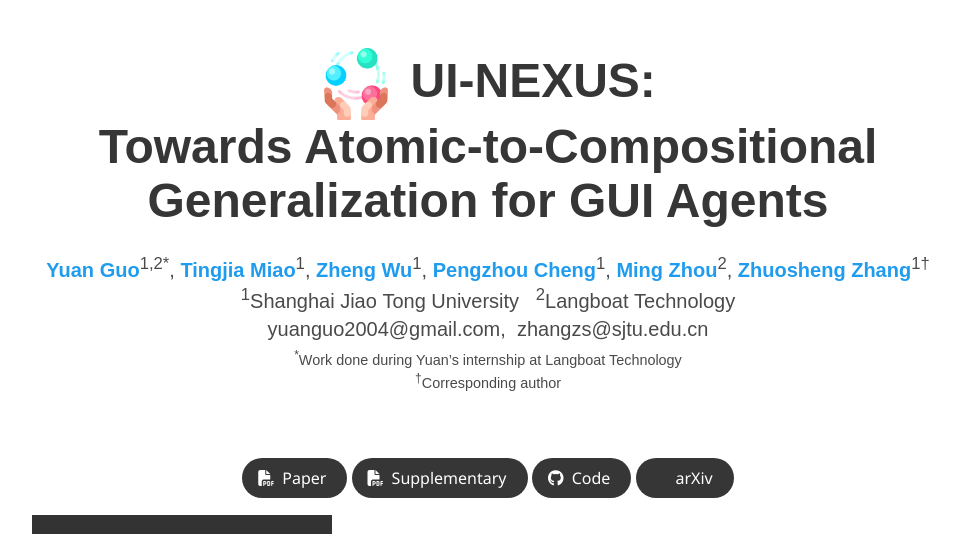
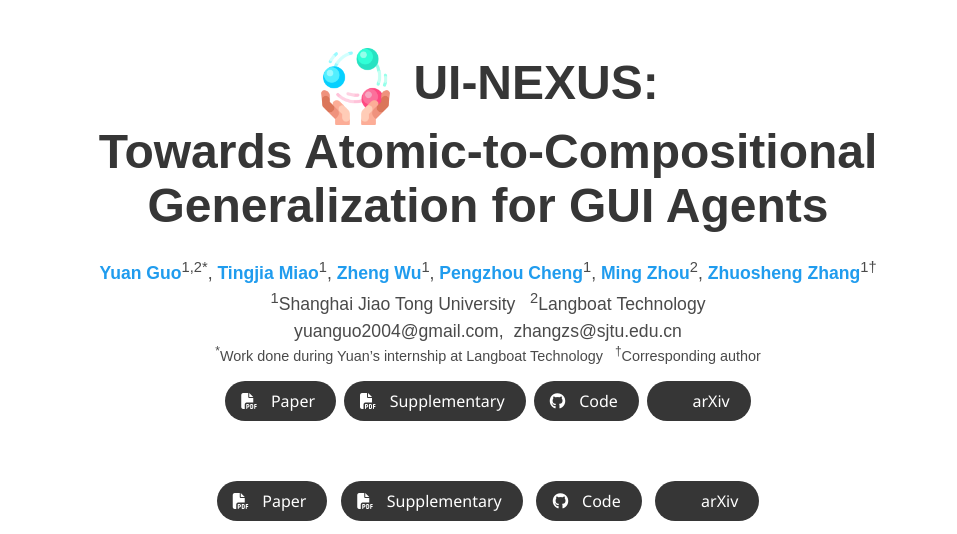
Before and after one commit to UI-Nexus/UI-Nexus.github.io, a plain HTML site: page index.html in a window 1280 px wide. Shown: the top 534 px of the page, without its empty margins (152-1109 px from the left). Drawn offline with nearby package versions, Linux system fonts and the light colour scheme; grey boxes are pictures that could not be loaded; some icons are missing; a web font is replaced by a local one.

Commit message:
Update index.html

```diff
--- a/index.html
+++ b/index.html
@@ -47,62 +47,70 @@
 <body>
 
 
+<!-- ============ HERO ============ -->
 <section class="hero">
   <div class="hero-body">
     <div class="container is-max-desktop">
       <div class="columns is-centered">
         <div class="column has-text-centered">
-          <!-- 标题 + 图标 -->
+
+          <!-- ===== 标题 + 图标 ===== -->
           <h1 class="title is-1 publication-title">
-            <img
-              src="static/images/juggling.png"
-              alt="icon"
-              style="width: 1.5em; vertical-align: middle; margin-right: 5px;"
-            >
+            <img src="static/images/juggling.png"
+                 alt="icon"
+                 style="width:1.6em;vertical-align:middle;margin-right:6px;">
             UI-NEXUS:<br>
             Towards Atomic-to-Compositional Generalization for GUI Agents
           </h1>
 
-          <!-- 内联样式：只选中作者链接 -->
+          <!-- ===== 内嵌样式 ===== -->
           <style>
-            /* 只选中 publication-authors 下的 author-block a */
-            .publication-authors .author-block a {
-              font-weight: 600;
-              white-space: nowrap;
+            /* 作者名字加粗且不换行 */
+            .publication-authors .author-block a{
+              font-weight:600;
+              white-space:nowrap;
             }
-            /* 作者整体样式 */
-            .publication-authors {
-              text-align: center;
-              font-size: 1.1rem;
-              line-height: 1.4;
-              margin-top: 0.5rem;
+            /* 作者区整体 */
+            .publication-authors{
+              text-align:center;
+              font-size:1.1rem;
+              line-height:1.4;
+              margin-top:0.6rem;      /* 标题↘作者 */
+              margin-bottom:0.65rem;  /* 作者↘按钮 */
             }
-            /* 脚注区域 */
-            .footnote-block {
-              font-size: 0.9rem;
-              margin-top: 0.25rem;
+            /* affiliation / email / 脚注微调 */
+            .affiliation-block,
+            .email-block      { display:inline-block; margin-top:0.15rem;}
+            .footnote-block   { font-size:0.9rem; }
+
+            /* 按钮容器与按钮本身 */
+            .publication-links{ margin-top:0; }      /* 已在作者区留了间距 */
+            .publication-links .button{
+              margin:0.25rem 0.3rem;  /* 水平&垂直间距 */
+              display:inline-flex; align-items:center;
+              gap:0.35em;             /* 图标与文字间距 */
             }
           </style>
 
-          <!-- 作者区 -->
-          <div class="publication-authors is-size-5">
+          <!-- ===== 作者区 ===== -->
+          <div class="publication-authors">
             <span class="author-block">
-              <a href="FIRST AUTHOR PERSONAL LINK" target="_blank">Yuan&nbsp;Guo</a><sup>1,2*</sup>,
+              <a href="YOUR_LINK_1" target="_blank">Yuan&nbsp;Guo</a><sup>1,2*</sup>,
             </span>
             <span class="author-block">
-              <a href="SECOND AUTHOR PERSONAL LINK" target="_blank">Tingjia&nbsp;Miao</a><sup>1</sup>,
+              <a href="YOUR_LINK_2" target="_blank">Tingjia&nbsp;Miao</a><sup>1</sup>,
             </span>
             <span class="author-block">
-              <a href="THIRD AUTHOR PERSONAL LINK" target="_blank">Zheng&nbsp;Wu</a><sup>1</sup>,
+              <a href="YOUR_LINK_3" target="_blank">Zheng&nbsp;Wu</a><sup>1</sup>,
             </span>
             <span class="author-block">
-              <a href="FOURTH AUTHOR PERSONAL LINK" target="_blank">Pengzhou&nbsp;Cheng</a><sup>1</sup>,
+              <a href="YOUR_LINK_4" target="_blank">Pengzhou&nbsp;Cheng</a><sup>1</sup>,
             </span>
             <span class="author-block">
-              <a href="FIFTH AUTHOR PERSONAL LINK" target="_blank">Ming&nbsp;Zhou</a><sup>2</sup>,
+              <a href="YOUR_LINK_5" target="_blank">Ming&nbsp;Zhou</a><sup>2</sup>,
             </span>
             <span class="author-block">
-              <a href="SIXTH AUTHOR PERSONAL LINK" target="_blank">Zhuosheng&nbsp;Zhang</a><sup>1†</sup>
+              <a href="YOUR_LINK_6" target="_blank">Zhuosheng&nbsp;Zhang</a><sup>1†</sup>
             </span>
             <br>
             <span class="affiliation-block">
@@ -114,15 +122,41 @@
               yuanguo2004@gmail.com,&nbsp;&nbsp;zhangzs@sjtu.edu.cn
             </span>
             <div class="footnote-block">
-              <sup>*</sup>Work done during Yuan’s internship at Langboat Technology<br>
+              <sup>*</sup>Work done during Yuan’s internship at Langboat Technology&nbsp;&nbsp;
               <sup>†</sup>Corresponding author
             </div>
           </div>
+
+          <!-- ===== 按钮区 ===== -->
+          <div class="publication-links buttons is-centered">
+            <a class="external-link button is-normal is-rounded is-dark"
+               href="LINK_TO_PAPER" target="_blank">
+               <span class="icon"><i class="fas fa-file-pdf"></i></span><span>Paper</span>
+            </a>
+
+            <a class="external-link button is-normal is-rounded is-dark"
+               href="static/pdfs/supplementary_material.pdf" target="_blank">
+               <span class="icon"><i class="fas fa-file-pdf"></i></span><span>Supplementary</span>
+            </a>
+
+            <a class="external-link button is-normal is-rounded is-dark"
+               href="https://github.com/YOUR_REPO" target="_blank">
+               <span class="icon"><i class="fab fa-github"></i></span><span>Code</span>
+            </a>
+
+            <a class="external-link button is-normal is-rounded is-dark"
+               href="https://arxiv.org/abs/ARXIV_ID" target="_blank">
+               <span class="icon"><i class="ai ai-arxiv"></i></span><span>arXiv</span>
+            </a>
+          </div>
+
         </div>
       </div>
     </div>
   </div>
 </section>
+<!-- ============ /HERO ============ -->
+
 
                   <div class="column has-text-centered">
                     <div class="publication-links">
```
